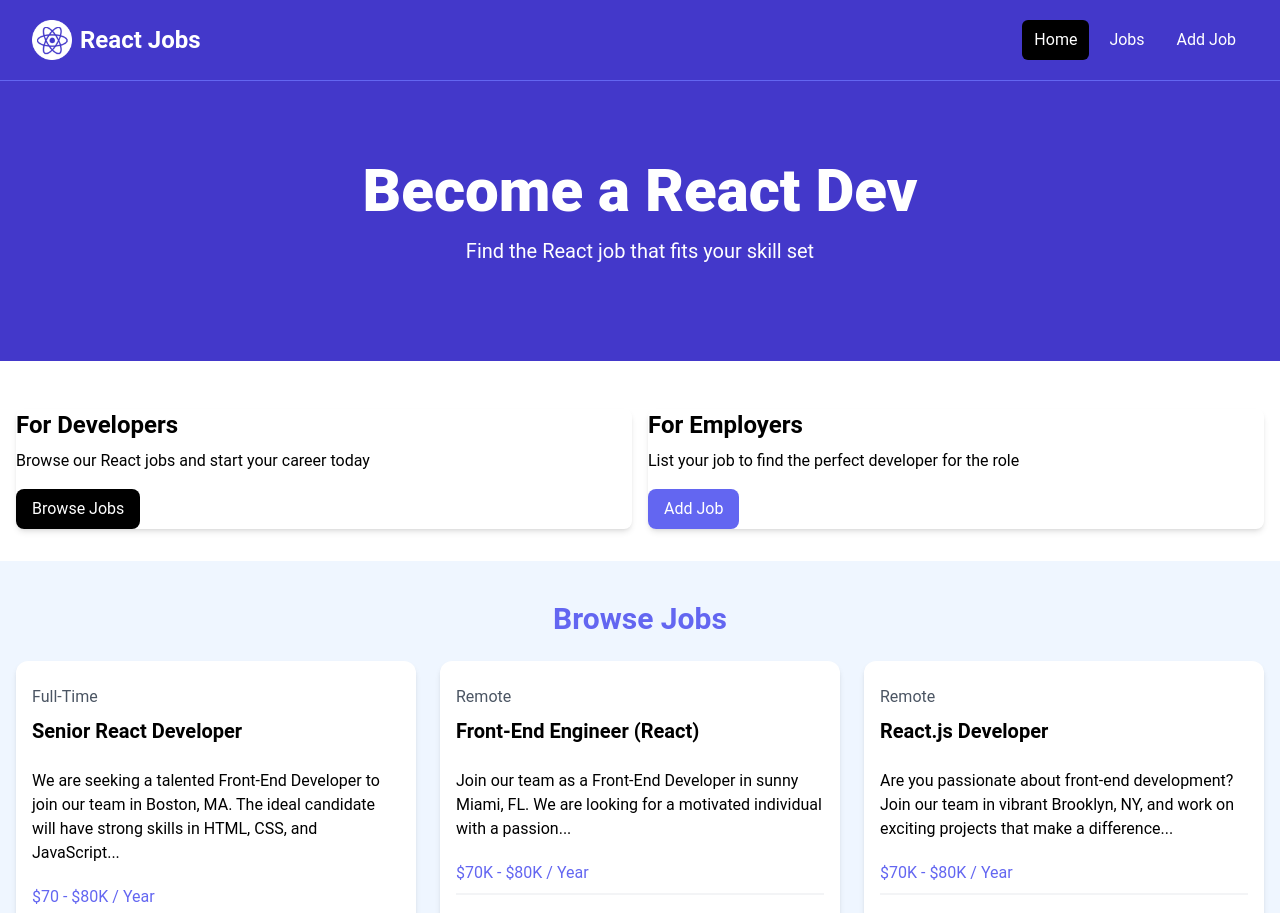
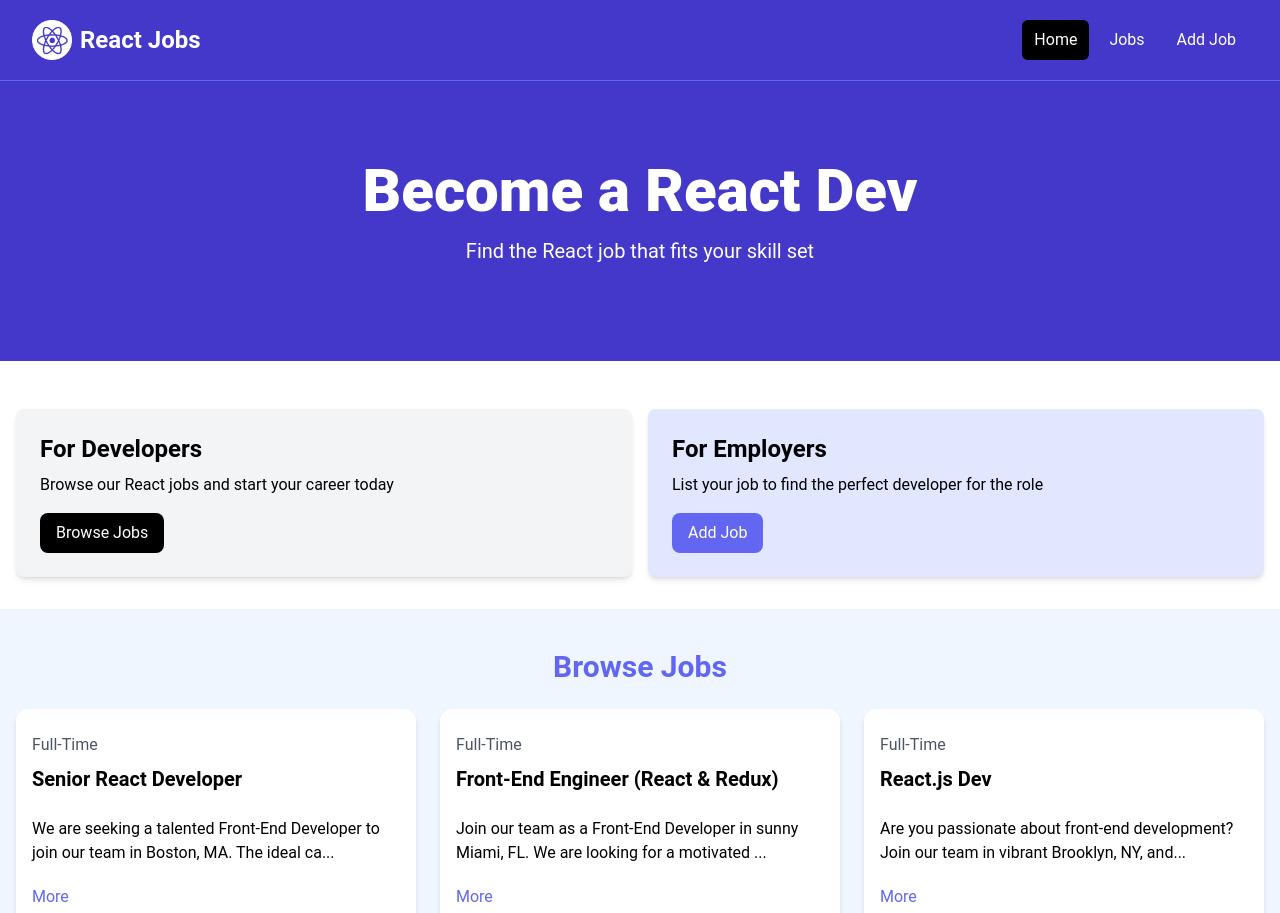
Before and after one commit to K3iiX/react-demo, a React (Vite) app: page / in a window 1280 px wide. Shown: the top 913 px of the page. Built offline with nearby package versions, Linux system fonts and the light colour scheme.

Commit message:
feat: Add useState hook to toggle job description length in JobListing component

```diff
--- a/src/App.jsx
+++ b/src/App.jsx
@@ -2,6 +2,7 @@ import Navbar from "./components/Navbar";
 import Hero from "./components/Hero.jsx";
 import HomeCards from "./components/HomeCards.jsx";
 import JobListings from "./components/JobListings.jsx";
+import ViewAllJobs from "./components/ViewAllJobs.jsx";
 
 const App = () => {
   return (
@@ -10,15 +11,7 @@ const App = () => {
       <Hero/>
       <HomeCards/>
       <JobListings/>
-
-      <section className="m-auto max-w-lg my-10 px-6">
-        <a
-          href="jobs.html"
-          className="block bg-black text-white text-center py-4 px-6 rounded-xl hover:bg-gray-700"
-        >
-          View All Jobs
-        </a>
-      </section>
+      <ViewAllJobs/>
     </>
   );
 };
--- a/src/components/Card.jsx
+++ b/src/components/Card.jsx
@@ -1,8 +1,5 @@
-import React from 'react'
+const Card = ({ children, bg = 'bg-gray-100' }) => {
+    return <div className={`${bg} p-6 rounded-lg shadow-md`}>{children}</div>;
+  };
 
-const Card = ({children, bg = 'bg-gray-100'}) => {
-    return <div className={`${bg}p-6 rounded-lg shadow-md`}>
-    {children} </div>
-};
-
-export default Card
+  export default Card;
--- a/src/components/Hero.jsx
+++ b/src/components/Hero.jsx
@@ -1,5 +1,3 @@
-import React from "react";
-
 const Hero = ({
     title = 'Become a React Dev',
     subtitle = 'Find the React job that fits your skill set'}
--- a/src/components/HomeCards.jsx
+++ b/src/components/HomeCards.jsx
@@ -5,9 +5,9 @@ const HomeCards = () => {
     <section className="py-4">
       <div className="container-xl lg:container m-auto">
         <div className="grid grid-cols-1 md:grid-cols-2 gap-4 p-4 rounded-lg">
-          <Card bg='bg-indigo-100'>
-            <h2 className="text-2xl font-bold">For Developers</h2>
-            <p className="mt-2 mb-4">
+        <Card>
+            <h2 className='text-2xl font-bold'>For Developers</h2>
+            <p className='mt-2 mb-4'>
               Browse our React jobs and start your career today
             </p>
             <a
@@ -18,9 +18,9 @@ const HomeCards = () => {
             </a>
           </Card>
 
-          <Card>
-            <h2 className="text-2xl font-bold">For Employers</h2>
-            <p className="mt-2 mb-4">
+             <Card bg='bg-indigo-100'>
+            <h2 className='text-2xl font-bold'>For Employers</h2>
+            <p className='mt-2 mb-4'>
               List your job to find the perfect developer for the role
             </p>
             <a
--- /dev/null
+++ b/src/components/JobListing.jsx
@@ -0,0 +1,47 @@
+import { useState } from "react"
+
+const JobListing = ({job}) => {
+    const [showFullDescription, setShowFullDescription] = useState(false);
+
+    let description = job.description
+
+    if (!showFullDescription) {
+        description = description.substring(0, 90) + '...';
+    }
+
+  return (
+    <div className="bg-white rounded-xl shadow-md relative">
+    <div className="p-4">
+      <div className="mb-6">
+        <div className="text-gray-600 my-2">{job.type}</div>
+        <h3 className="text-xl font-bold">{job.title}</h3>
+      </div>
+
+      <div className="mb-5"> {description}</div>
+
+      <button
+          onClick={() => setShowFullDescription((prevState) => !prevState)}
+          className='text-indigo-500 mb-5 hover:text-indigo-600'
+        >
+          {showFullDescription ? 'Less' : 'More'}
+        </button>
+      <h3 className="text-indigo-500 mb-2">{job.salary} / Year</h3>
+
+      <div className="border border-gray-100 mb-5"></div>
+
+      <div className="flex flex-col lg:flex-row justify-between mb-4">
+        <div className="text-orange-700 mb-3">
+          <i className="fa-solid fa-location-dot text-lg"></i> {job.location}</div>
+        <a
+          href={`/job/${job.id}`}
+          className="h-[36px] bg-indigo-500 hover:bg-indigo-600 text-white px-4 py-2 rounded-lg text-center text-sm"
+        >
+          Read More
+        </a>
+      </div>
+    </div>
+  </div>
+  )
+}
+
+export default JobListing
--- a/src/components/JobListings.jsx
+++ b/src/components/JobListings.jsx
@@ -1,6 +1,9 @@
-import Jobs from '../jobs.json'
+import JobListing from "./JobListing";
+import jobs from "../jobs.json";
 
 const JobListings = () => {
+  const recentJobs = jobs.slice(0,3);
+
   return (
     <section className="bg-blue-50 px-4 py-10">
       <div className="container-xl lg:container m-auto">
@@ -8,108 +11,13 @@ const JobListings = () => {
           Browse Jobs
         </h2>
         <div className="grid grid-cols-1 md:grid-cols-3 gap-6">
-
-            {/*<!-- Job Listing 1 -->*/}
-            <div className="bg-white rounded-xl shadow-md relative">
-              <div className="p-4">
-                <div className="mb-6">
-                  <div className="text-gray-600 my-2">Full-Time</div>
-                  <h3 className="text-xl font-bold">Senior React Developer</h3>
-                </div>
-
-                <div className="mb-5">
-                  We are seeking a talented Front-End Developer to join our team
-                  in Boston, MA. The ideal candidate will have strong skills in
-                  HTML, CSS, and JavaScript...
-                </div>
-
-                <h3 className="text-indigo-500 mb-2">$70 - $80K / Year</h3>
-
-                <div className="border border-gray-100 mb-5"></div>
-
-                <div className="flex flex-col lg:flex-row justify-between mb-4">
-                  <div className="text-orange-700 mb-3">
-                    <i className="fa-solid fa-location-dot text-lg"></i>
-                    Boston, MA
-                  </div>
-                  <a
-                    href="job.html"
-                    className="h-[36px] bg-indigo-500 hover:bg-indigo-600 text-white px-4 py-2 rounded-lg text-center text-sm"
-                  >
-                    Read More
-                  </a>
-                </div>
-              </div>
-            </div>
-            {/* <!-- Job Listing 2 -->*/}
-            <div className="bg-white rounded-xl shadow-md relative">
-              <div className="p-4">
-                <div className="mb-6">
-                  <div className="text-gray-600 my-2">Remote</div>
-                  <h3 className="text-xl font-bold">
-                    Front-End Engineer (React)
-                  </h3>
-                </div>
-
-                <div className="mb-5">
-                  Join our team as a Front-End Developer in sunny Miami, FL. We
-                  are looking for a motivated individual with a passion...
-                </div>
-
-                <h3 className="text-indigo-500 mb-2">$70K - $80K / Year</h3>
-
-                <div className="border border-gray-100 mb-5"></div>
-
-                <div className="flex flex-col lg:flex-row justify-between mb-4">
-                  <div className="text-orange-700 mb-3">
-                    <i className="fa-solid fa-location-dot text-lg"></i>
-                    Miami, FL
-                  </div>
-                  <a
-                    href="job.html"
-                    className="h-[36px] bg-indigo-500 hover:bg-indigo-600 text-white px-4 py-2 rounded-lg text-center text-sm"
-                  >
-                    Read More
-                  </a>
-                </div>
-              </div>
-            </div>
-            {/* <!-- Job Listing 3 --> */}
-            <div className="bg-white rounded-xl shadow-md relative">
-              <div className="p-4">
-                <div className="mb-6">
-                  <div className="text-gray-600 my-2">Remote</div>
-                  <h3 className="text-xl font-bold">React.js Developer</h3>
-                </div>
-
-                <div className="mb-5">
-                  Are you passionate about front-end development? Join our team
-                  in vibrant Brooklyn, NY, and work on exciting projects that
-                  make a difference...
-                </div>
-
-                <h3 className="text-indigo-500 mb-2">$70K - $80K / Year</h3>
-
-                <div className="border border-gray-100 mb-5"></div>
-
-                <div className="flex flex-col lg:flex-row justify-between mb-4">
-                  <div className="text-orange-700 mb-3">
-                    <i className="fa-solid fa-location-dot text-lg"></i>
-                    Brooklyn, NY
-                  </div>
-                  <a
-                    href="job.html"
-                    className="h-[36px] bg-indigo-500 hover:bg-indigo-600 text-white px-4 py-2 rounded-lg text-center text-sm"
-                  >
-                    Read More
-                  </a>
-                </div>
-              </div>
-            </div>
+            {recentJobs.map((job) => (
+              <JobListing key={job.id} job={job}/>
+            ))}
         </div>
       </div>
     </section>
-  )
-}
+  );
+};
 
-export default JobListings
+export default JobListings;
--- a/src/components/Navbar.jsx
+++ b/src/components/Navbar.jsx
@@ -6,7 +6,7 @@ const Navbar = () => {
       <div className="mx-auto max-w-7xl px-2 sm:px-6 lg:px-8">
         <div className="flex h-20 items-center justify-between">
           <div className="flex flex-1 items-center justify-center md:items-stretch md:justify-start">
-            {/*<!-- Logo -->*/}
+
             <a
               className="flex flex-shrink-0 items-center mr-4"
               href="/index.html"
--- /dev/null
+++ b/src/components/ViewAllJobs.jsx
@@ -0,0 +1,14 @@
+const ViewAllJobs = () => {
+  return (
+    <section className="m-auto max-w-lg my-10 px-6">
+    <a
+      href="/jobs"
+      className="block bg-black text-white text-center py-4 px-6 rounded-xl hover:bg-gray-700"
+    >
+      View All Jobs
+    </a>
+  </section>
+  )
+}
+
+export default ViewAllJobs
```
Lines whose indentation alone changed are shown as unchanged.
